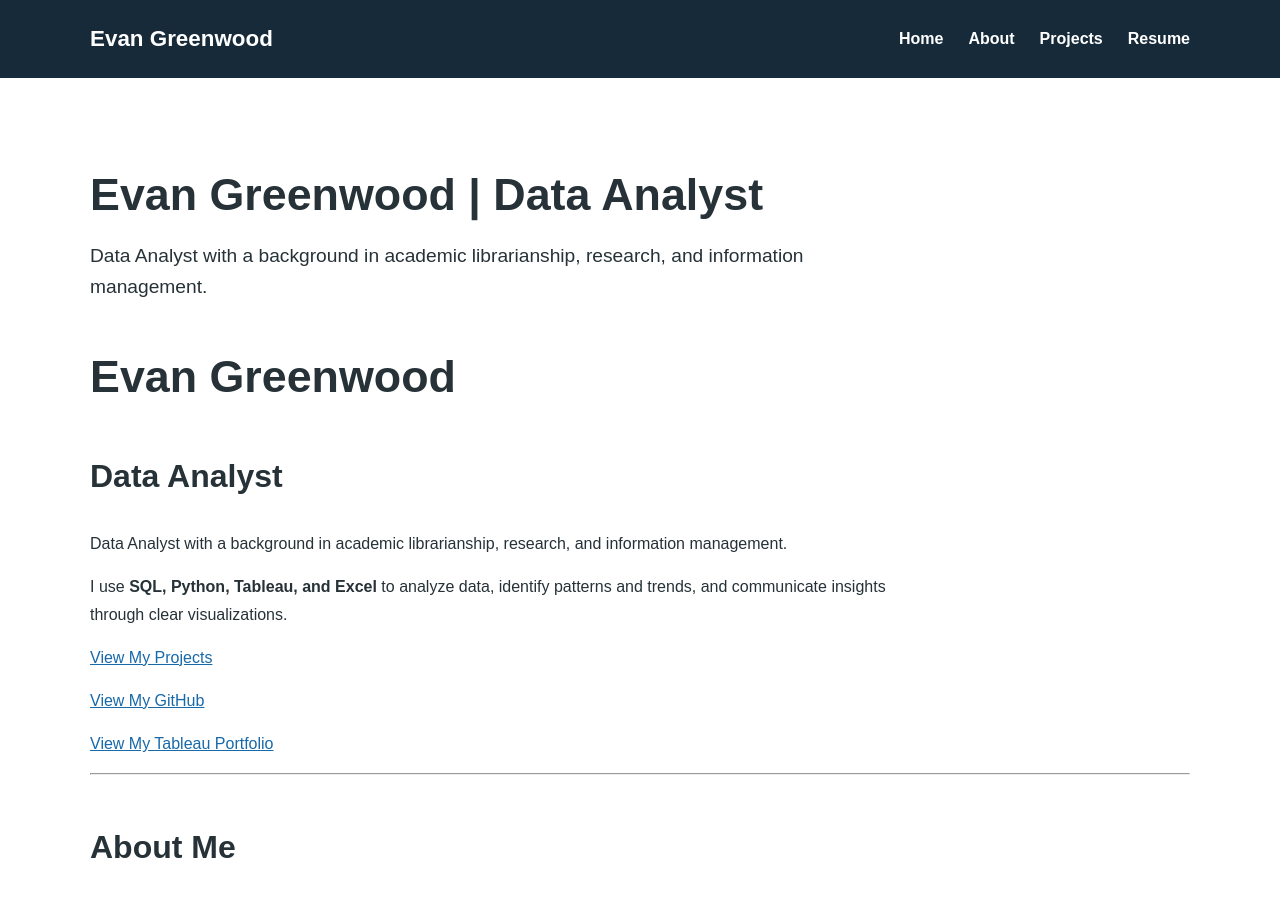
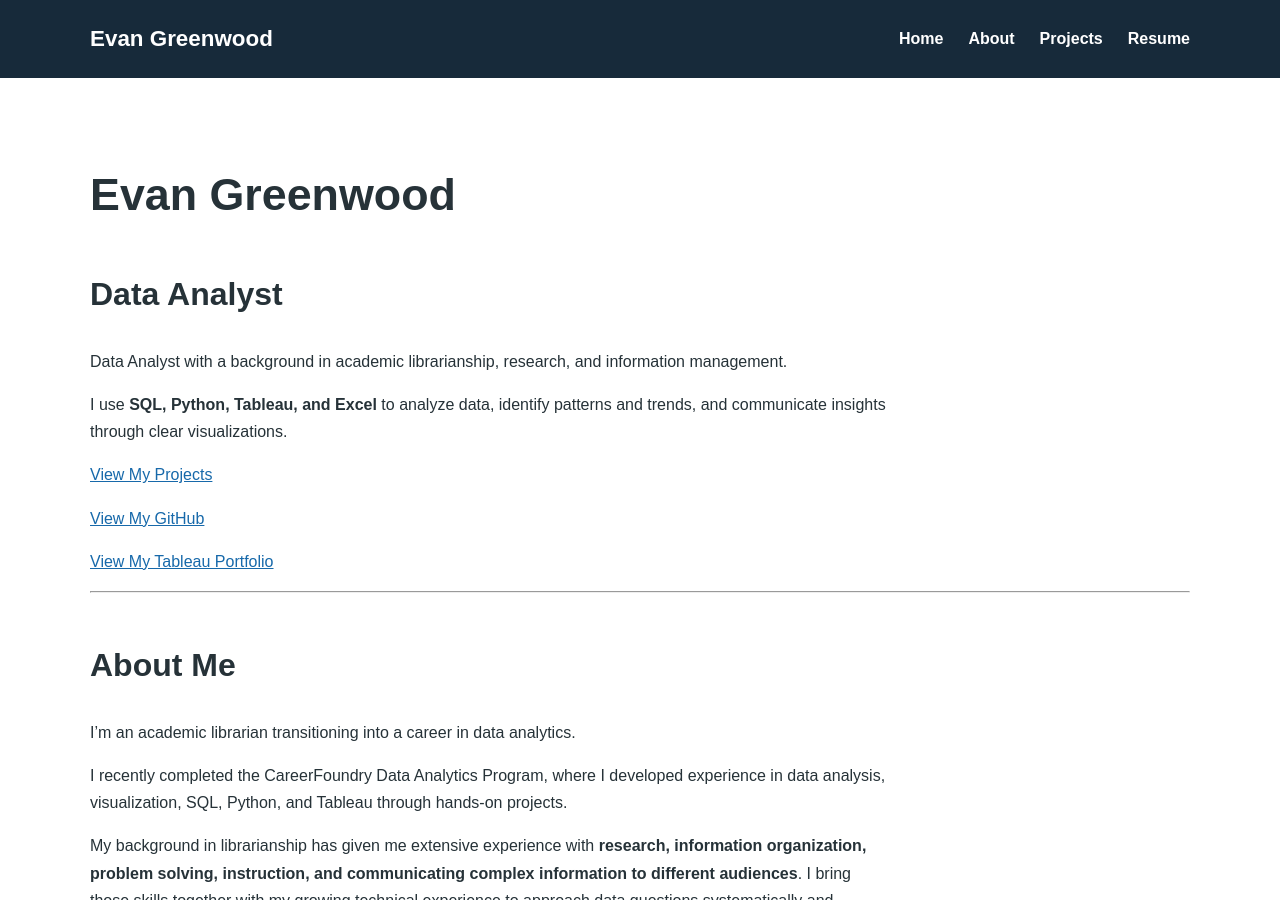
Before and after one commit to Ninja-Librarian/Ninja-Librarian.github.io, a Jekyll site: the page built from index.md, in a window 1280 px wide and 900 px high. Built offline with Jekyll 4.4.1, drawn with Linux system fonts in a browser that asks for light colours.

Commit message:
Update index.md

```diff
--- a/index.md
+++ b/index.md
@@ -1,7 +1,6 @@
 ---
 layout: default
-title: Evan Greenwood | Data Analyst
-description: Data Analyst with a background in academic librarianship, research, and information management.
+title: Evan Greenwood
 ---
 
 # Evan Greenwood
```
